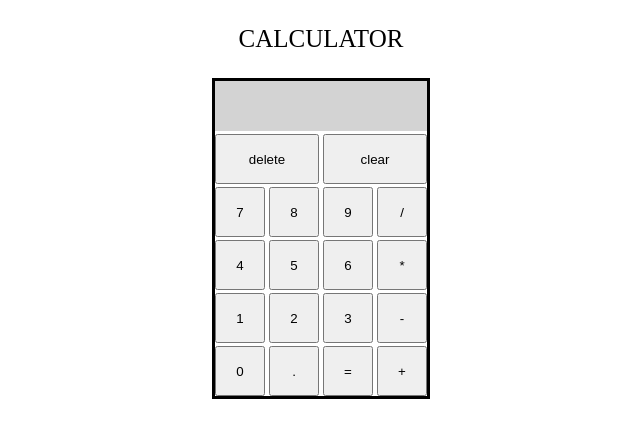
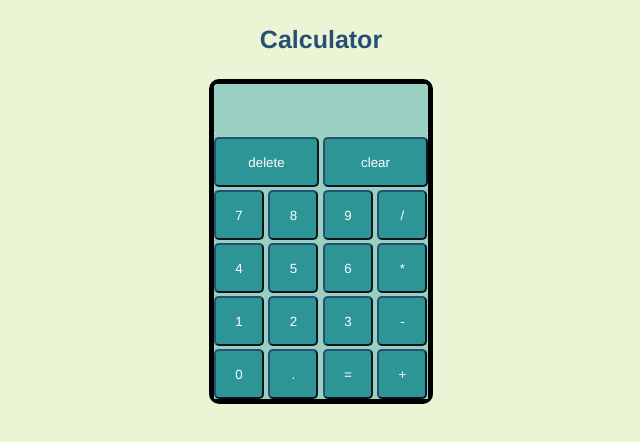
Before and after one commit to kaleper/Calculator, a plain HTML site: page index.html in a window 1280 px wide. Shown: the whole page, without its empty margins (319-959 px from the left). Drawn offline with Linux system fonts and the light colour scheme; a web font is replaced by a local one.

Commit message:
Style calculator, fix multiple decimal bug
Changed colors and font of calculator. Fixed logic that would previously allow user to enter multiple decimal places.

```diff
--- a/index.html
+++ b/index.html
@@ -1,15 +1,25 @@
 <!DOCTYPE html>
 <html lang="en">
 <head>
+
+    <!--Metadata-->
     <meta charset="UTF-8">
     <meta name="viewport" content="width=device-width, initial-scale=1.0">
+
+    <!-- Link to external stylesheet and Javascript file-->
     <link href="styles.css" rel="stylesheet">
     <script src="scripts.js" defer></script>
 
+    <!-- Poppins Font-->
+    <link rel="stylesheet" href=" https://fonts.google.com/specimen/Poppins?query=poppins">
+
+    <!-- Title of HTML document -->
     <title>Calculator</title>
 </head>
 <body>
-    <p>CALCULATOR</p>
+    <!-- Calculator Header -->
+    <p data-type="header">Calculator</p>
+    <!-- Calculator-->
     <div class="calculator-container">
         <div class="calculator">
             <div class="screen">
--- a/scripts.js
+++ b/scripts.js
@@ -1,3 +1,4 @@
+// Create variables for HTML elements
 let button = document.querySelectorAll("button");
 let screen = document.querySelector(".screen");
 let decimal = document.querySelector("[data-type='decimal']");
@@ -5,58 +6,89 @@ let userOperator = document.querySelectorAll("[data-type='operator']");
 let clear = document.querySelector("[data-type='clear']");
 let del = document.querySelector("[data-type='delete']");
 
+// Arrays and variables to store user input and calculation results
 let tempArray = [];
 let result = 0;
 let currentNum = [];
 let expression = [];
 
+// Event listeners for calculator buttons
 decimal.addEventListener("click", decimalDisplay);
 button.forEach(button => button.addEventListener("click", addToExpression));
 clear.addEventListener("click", clearScreen);
 del.addEventListener("click", deleteNumber);
 
+// Clears calculator screen
 function clearScreen () {
     screen.innerText = "";
     tempArray = [];
     expression = [];
 }
 
+// Deletes last entered number
 function deleteNumber () {
     tempArray = tempArray.slice (0, -1);
     screen.innerText = tempArray;
 
 }
 
+// Handles button clicks builds to an expression
 function addToExpression () {
-    if (!isNaN(parseFloat(this.innerText)) || this.innerText === ".") {
+
+     // If the clicked button is a number or decimal point
+    if (!isNaN(parseFloat(this.innerText))) {
+
+        screen.innerText += this.innerText;
         tempArray += this.innerText;
-    }
 
-    else if (this.innerText === "+" || this.innerText === "-" ||  this.innerText === "*" || this.innerText === "/") {
+    } else if (this.innerText === ".") {
+            // If decimal already included, will not add another
+            if (!tempArray.includes('.')) {
+            screen.innerText += this.innerText;
+            tempArray += this.innerText;
+            }
 
+    // If the clicked button is an operator (+, -, *, /)
+    } else if (this.innerText === "+" || this.innerText === "-" ||  this.innerText === "*" || this.innerText === "/") {
+
+        // If current term not empty, push array to expression
         if (tempArray !== "") {
             expression.push(parseFloat(tempArray), this.innerText);
+            // Reset tempArray for the next number
             tempArray = "";
         }
+
+        // Adjust the expression if the last element is an operator
         if (expression.length > 0 && isNaN(expression[expression.length - 1])) {
+            // Remove last item from expression
             expression[expression.length - 1] = this.innerText;
         } else {
+            // Add the operator to the expression
             expression.push(this.innerText);
         }
     }
+    // If the clicked button is the equals sign (=)
     else if (this.innerText === "=") {
+
+        // Add the last entered number to the expression
         expression.push(parseFloat(tempArray));
+
+        // Perform the calculation and store the result
         operate();
+
+        // Clear the expression array for the next calculation
         expression = [];
+
+        // Set tempArray to the calculated result for potential further calculations
         tempArray= result;
     }
+
+     // Update the calculator screen with the current content of tempArray
     screen.innerText = tempArray;
 }
 
 function decimalDisplay() {
-    if (screen.innerHTML.includes('.')) {
-        decimal.disabled;
-    } else {
+    if (!screen.innerHTML.includes('.')) {
         screen.innerText += this.innerText;
     }
 }
--- a/styles.css
+++ b/styles.css
@@ -1,47 +1,72 @@
+/* Apply box-sizing to all elements and set default font-family */
 * {
-
     box-sizing:border-box;
+    font-family: 'Poppins', 'Helvetica', 'Arial', sans-serif;
+    background-color:#ecf4d6;
 }
 
-p {
+/* Calculator header */
+[data-type="header"]{
     text-align: center;
+    font-weight: bold;
     font-size: 25px;
+    color: rgb(38, 80, 115);
 }
 
+/* Centers items in calculator */
 .calculator-container {
     display: flex;
     justify-content: center;
 
 }
+
+/* Individual rows */
+.row {
+    background-color:rgb(154, 208, 194);
+    padding-top: 3px;
+}
+
+/* 'Delete' and 'Clear' buttons */
+.delete-clear-container {
+    background-color: rgb(154, 208, 194);
+}
+
+/* Entire calculator */
 .calculator {
-    border: solid 3px;
+    border: solid 5px;
+    border-radius: 10px;
     display: flex;
     flex-direction: column;
 }
 
-.row {
-    padding-top: 3px;
-}
+/* Screen */
 .screen {
-    background-color:lightgray;
-    width: 212px;
+    background-color:rgb(154, 208, 194);
+    font-weight: 900;
+    color: rgb(38, 80, 115);
+    width: 214px;
     height:50px;
     font-size: 20px;
+    border-radius:3px;
 }
 
+/* Calculator buttons */
+button {
+    color:rgb(255, 255, 255);
+    background-color: rgb(45, 149, 150);
+    border-radius: 5px;
+    border-color: rgb(38, 80, 115);
+    width: 50px;
+    height: 50px;
+}
+
+/* 'Delete' and 'Clear' row */
 .delete-clear-container {
     display: flex;
     gap: 4px;
 }
 
-button[data-type="clear"] {
+/* Flex 'Delete' and 'Clear' buttons */
+button[data-type="clear"], button[data-type="delete"] {
     flex: 1;
 }
-
-button[data-type="delete"] {
-    flex: 1;
- }
-button {
-    width: 50px;
-    height: 50px;
-}
```
Also changed, not shown: 1 other file.
